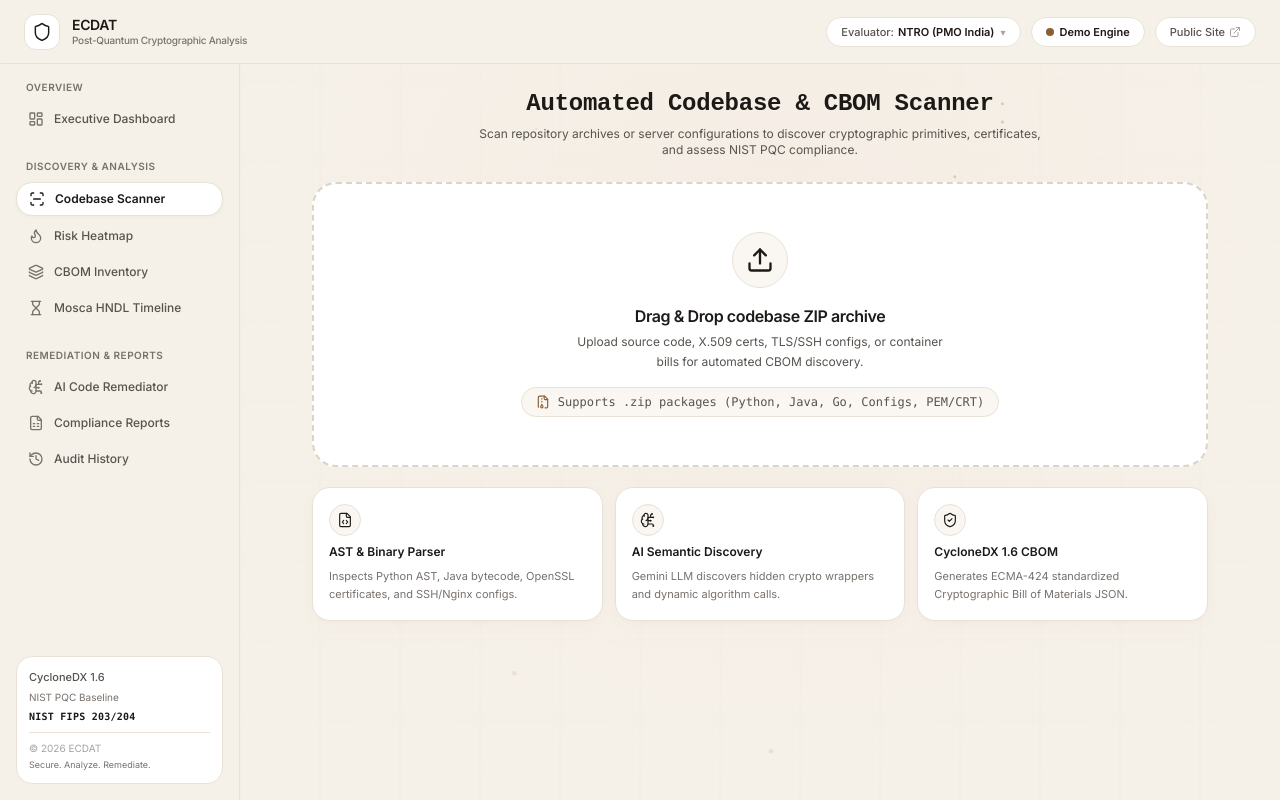
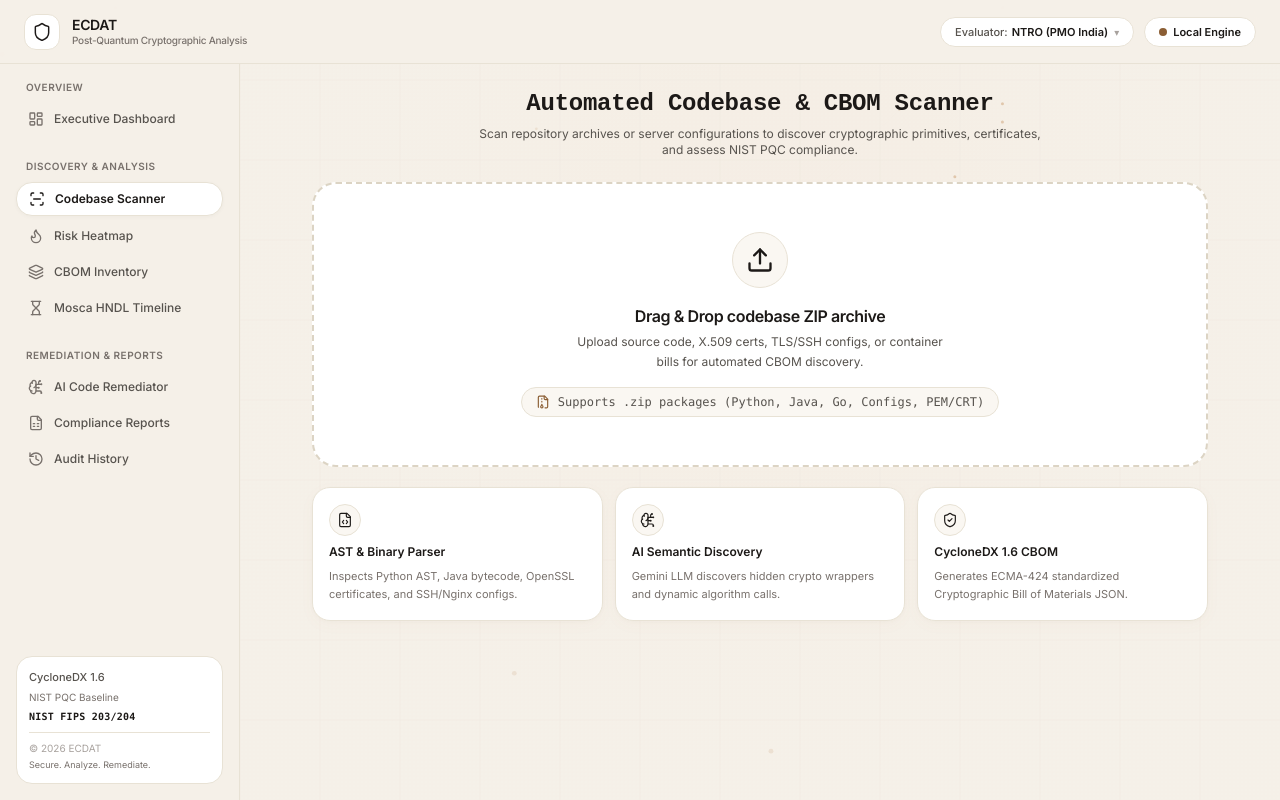
Before and after one commit to WhiteShadow005/ecdat, a Next.js app in the folder frontend/: page /scan in a window 1280 px wide. Built offline with nearby package versions, Linux system fonts and the light colour scheme; no server answers; a web font is replaced by a local one.

Commit message:
refactor(ui): replace API Live and Public Site with Air-Gapped Local indicator

```diff
--- a/frontend/components/layout/AppShell.tsx
+++ b/frontend/components/layout/AppShell.tsx
@@ -12,7 +12,6 @@ import {
   BrainCircuit,
   FileSpreadsheet,
   Shield,
-  ExternalLink,
   ChevronRight,
   History,
 } from "lucide-react";
@@ -95,7 +94,7 @@ export function AppShell({ children }: { children: React.ReactNode }) {
             <span className="text-[10px] text-[#A8A29E] ml-0.5">▾</span>
           </div>
 
-          {/* Engine Status Pill */}
+          {/* Air-Gapped Sovereign Security Status Pill */}
           <div className="flex items-center gap-1.5 px-3.5 py-1.5 rounded-full bg-white border border-[#E8E2D5] text-[#1C1917] text-[11px] shadow-2xs">
             <span
               className={`w-2 h-2 rounded-full ${
@@ -103,18 +102,9 @@ export function AppShell({ children }: { children: React.ReactNode }) {
               }`}
             />
             <span className="font-semibold text-[#1C1917]">
-              {backendOnline ? "API Live" : "Demo Engine"}
+              {backendOnline ? "Air-Gapped (Local)" : "Local Engine"}
             </span>
           </div>
-
-          {/* Public Portal Link */}
-          <Link
-            href="/"
-            className="flex items-center gap-1 px-3.5 py-1.5 rounded-full bg-white hover:bg-[#FAF7F2] border border-[#E8E2D5] text-[#57534E] hover:text-[#1C1917] transition-all text-[11px] font-medium shadow-2xs"
-          >
-            <span>Public Site</span>
-            <ExternalLink className="w-3 h-3 text-[#A8A29E]" />
-          </Link>
         </div>
       </header>
 
```
